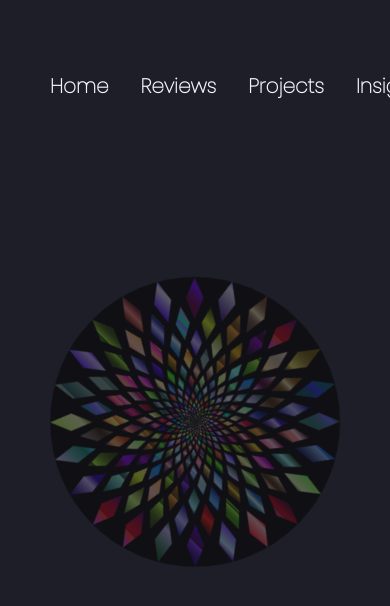
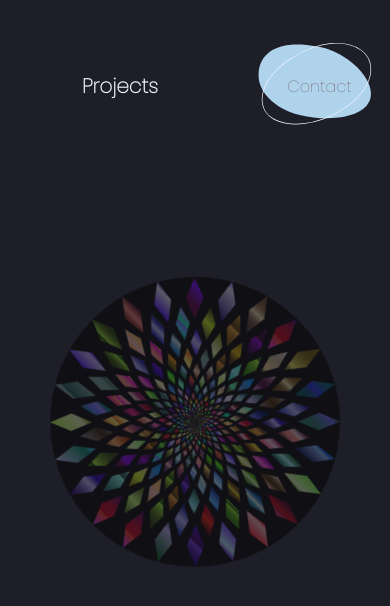
Before and after one commit to tidalwave2000/portfolio, a website built with Parcel: page src/index.html in a window 390 px wide. Built offline with nearby package versions, Linux system fonts and the light colour scheme.

Commit message:
fancy button finished Header responsive

```diff
--- a/src/assets/styles/coollinks.scss
+++ b/src/assets/styles/coollinks.scss
@@ -68,5 +68,25 @@
 	}
 	& span {
 		mix-blend-mode: difference;
+		font-weight: 500;
+	}
+	&:after {
+		content: "";
+		height: 85%;
+		width: 95%;
+		top: 6px;
+		border: 1px solid white;
+		border-radius: 58% 42% 55% 45% / 56% 45% 55% 44%;
+		transform: rotate(-20deg);
+		transition: transform 0.5s cubic-bezier(0.585, 2.5, 0.645, 0.955);
+	}
+	&:hover:after {
+		transform: translate3d(0,-5px, 0);
+	}
+	@media (max-width: 800px) {
+		&{
+			transform: scale3d(0.7,0.7,0.7);
+			font-size: 23px;
+		}
 	}
 }
--- a/src/assets/styles/landing.scss
+++ b/src/assets/styles/landing.scss
@@ -15,7 +15,7 @@
 			display: flex;
 			align-items: center;
 			justify-content: space-between;
-			width: 100vw;
+			width: 60vw;
 		}
 		&__left {
 			display: flex;
@@ -27,13 +27,34 @@
 				font-weight: bolder;
 			}
 		}
+		@media (max-width: 1200px) {
+			&__wrap {
+				width: 100vw;
+			}
+		}
+		@media (max-width: 650px) {
+			&__sm {
+				display: none;
+			}
+		}
+		@media (max-width: 450px) {
+			& {
+				left: 50%;
+			}
+			&__wrap {
+				gap: 20%;
+			}
+			.coolLink[data-text="Home"] {
+				display: none;
+			}
+		}
 	}
 }
 
 .center_link {
-    position: absolute;
-    font-size: 28px;
-    top: 40%;
-    left: 10%;
-    cursor: pointer;
+	position: absolute;
+	font-size: 40px;
+	top: 40%;
+	left: 10%;
+	cursor: pointer;
 }
--- a/src/index.html
+++ b/src/index.html
@@ -165,7 +165,7 @@
 								><span>Home</span></a
 							>
 						</li>
-						<li>
+						<li class="header__sm">
 							<a href="#" class="coolLink" data-text="Reviews"
 								><span>Reviews</span></a
 							>
@@ -175,18 +175,18 @@
 								><span>Projects</span></a
 							>
 						</li>
-						<li>
+						<li class="header__sm">
 							<a href="#" class="coolLink" data-text="Insights"
 								><span>Insights</span></a
 							>
 						</li>
-						<li>
+						<li class="header__sm">
 							<a href="#" class="coolLink" data-text="FAQ"><span>FAQ</span></a>
 						</li>
 					</ul>
 
 					<div class="header__right">
-						<button class="coolButton center_link"><span>Contact</span></button>
+						<button class="coolButton"><span>Contact</span></button>
 					</div>
 				</div>
 			</header>
```
